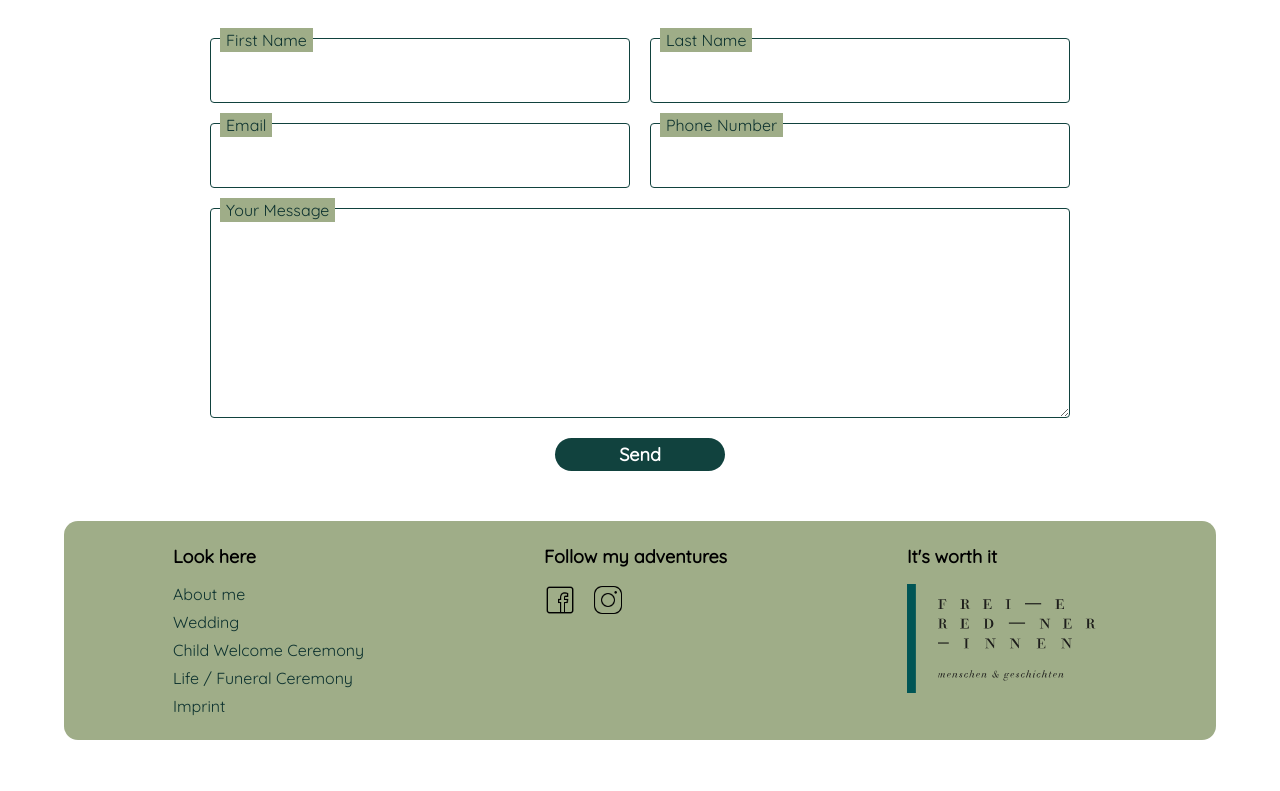
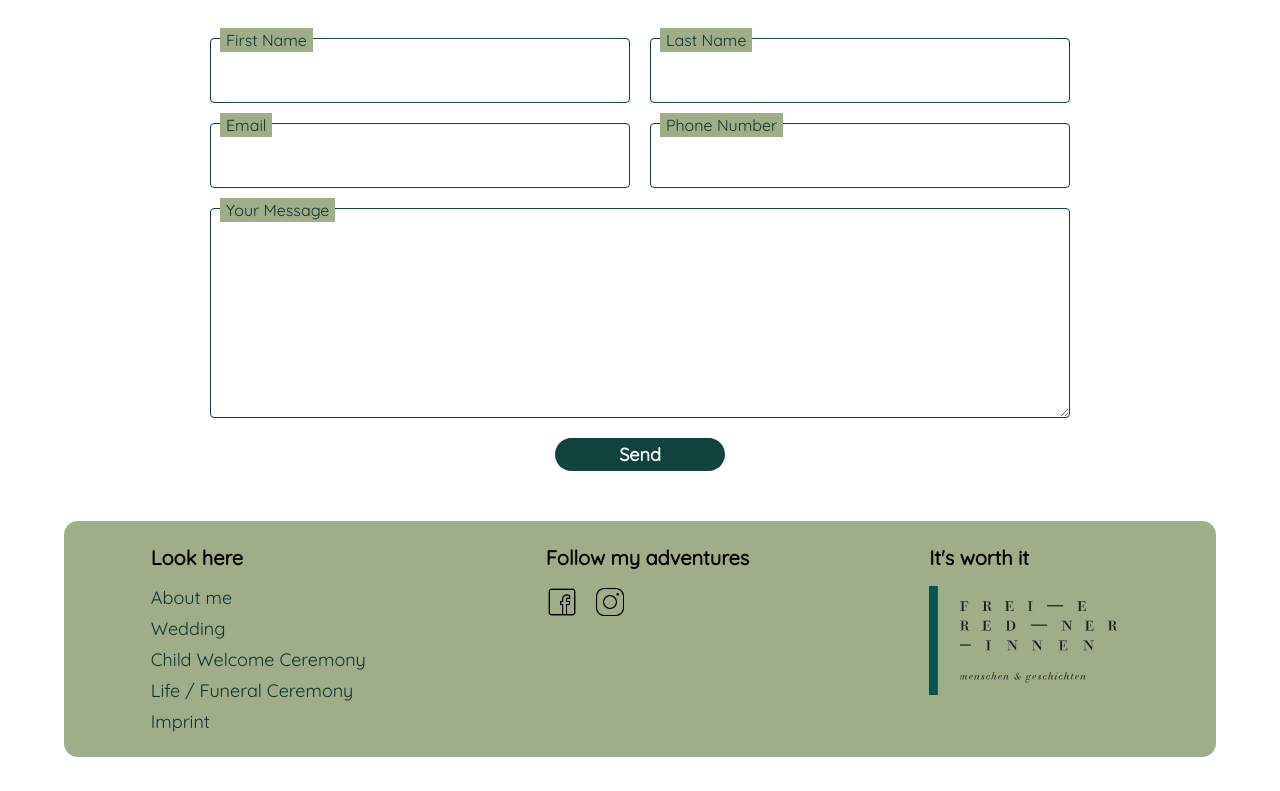
Before and after one commit to alexandreberthier/tom-freier-redner, a Vue app: page / in a window 1280 px wide. Shown: the part 2699-3490 px from the top of the page. Built offline with nearby package versions, Linux system fonts and the light colour scheme; no server answers.

Commit message:
slider fixed, layout finished, about site finished, more translations, styled footer

```diff
--- a/src/components/Footer.vue
+++ b/src/components/Footer.vue
@@ -213,8 +213,30 @@ const socials: Ref<SocialLink[]> = ref([
     .footer-wrapper {
       gap: 180px;
 
+      .link {
+        font-size: 18px;
+      }
+
+      .link-section {
+        .links-header {
+          font-size: 20px;
+        }
+      }
+
       .social-section {
         gap: 180px;
+
+        .socials {
+          .social-links-header {
+            font-size: 20px;
+          }
+        }
+
+        .partner-section {
+          .partner-header {
+            font-size: 20px;
+          }
+        }
       }
     }
   }
```
